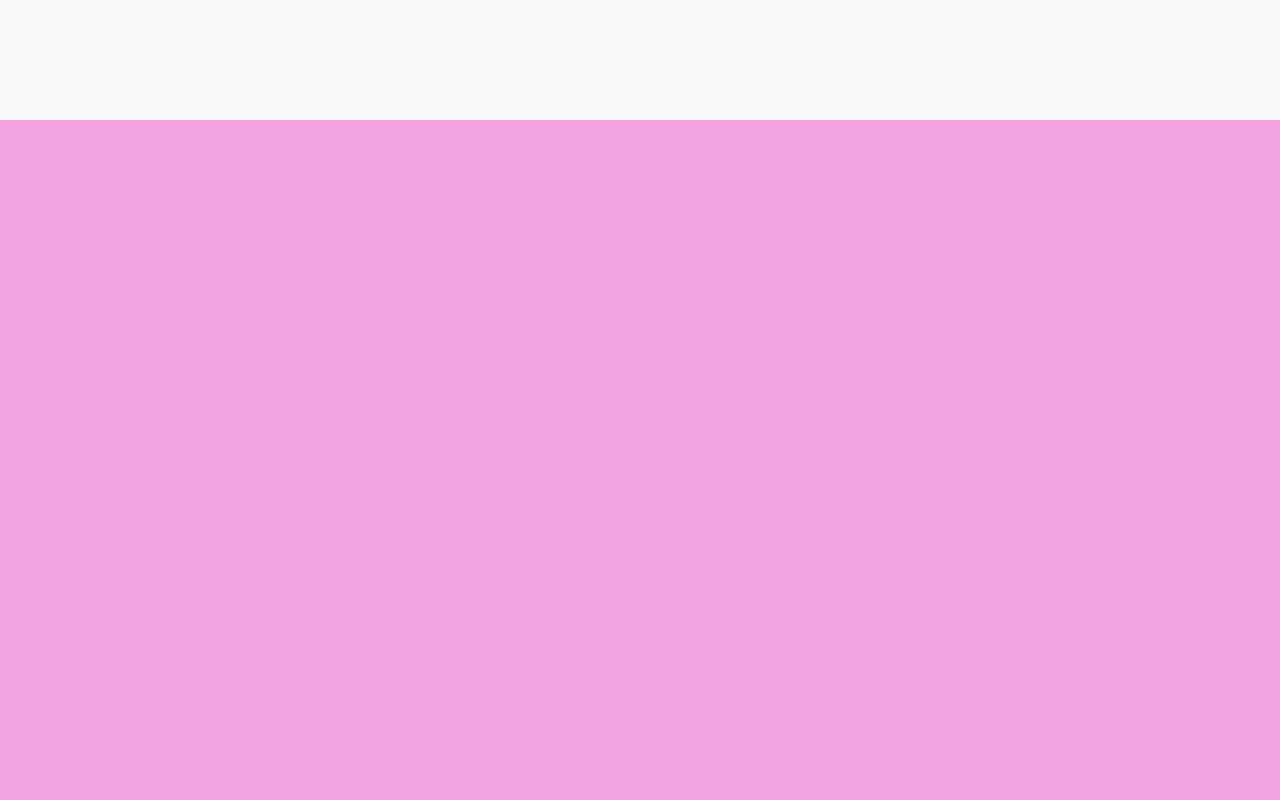
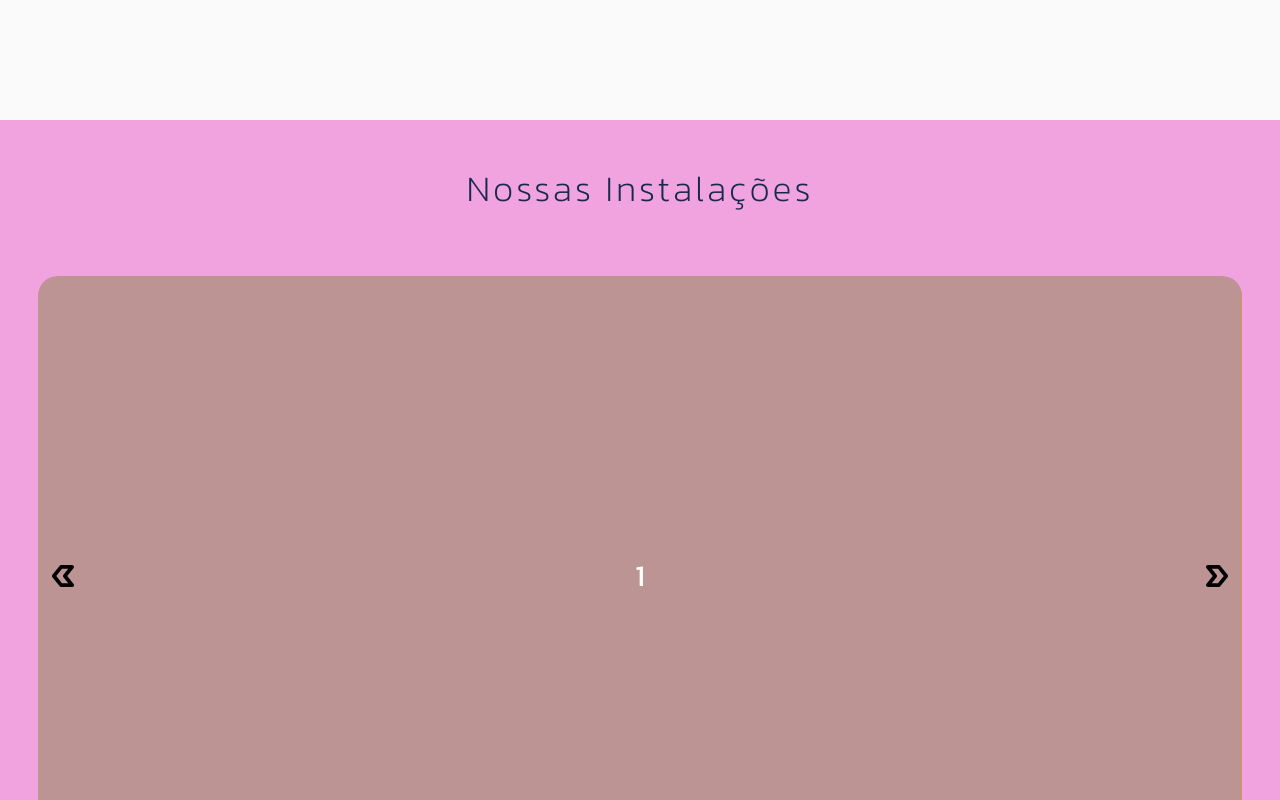
Before and after one commit to labmet-sites/labmet, a React (Vite) app: page / in a window 1280 px wide. Shown: the part 1480-2280 px from the top of the page. Built offline with nearby package versions, Linux system fonts and the light colour scheme.

Commit message:
feat: facilities carousel

```diff
--- a/package.json
+++ b/package.json
@@ -15,6 +15,7 @@
     "react": "^18.3.1",
     "react-dom": "^18.3.1",
     "react-icons": "^5.3.0",
+    "react-multi-carousel": "^2.8.5",
     "react-router-dom": "^6.27.0",
     "styled-components": "^6.1.13"
   },
--- a/src/pages/Home/sections/Facilities/FacilitiesSection.tsx
+++ b/src/pages/Home/sections/Facilities/FacilitiesSection.tsx
@@ -1,5 +1,50 @@
+import { useState } from 'react';
+import { Title } from '../../../../components/Title/Title';
+import { theme } from '../../../../styles/theme';
 import { FacilitiesStyled } from './FacilitiesStyled';
+import { TbArrowBadgeLeft } from 'react-icons/tb';
+import { TbArrowBadgeRight } from 'react-icons/tb';
 
 export default function FacilitiesSection() {
-  return <FacilitiesStyled></FacilitiesStyled>;
+  const [currentIndex, setCurrentIndex] = useState<number>(0);
+
+  const sections = ['1', '2', '3', '4'];
+
+  const handleNavigation = (direction: any) => {
+    if (direction === 'left') {
+      setCurrentIndex((prevIndex) =>
+        prevIndex === 0 ? sections.length - 1 : prevIndex - 1,
+      );
+    } else if (direction === 'right') {
+      setCurrentIndex((prevIndex) =>
+        prevIndex === sections.length - 1 ? 0 : prevIndex + 1,
+      );
+    }
+  };
+
+  return (
+    <FacilitiesStyled>
+      <Title $titleColor={theme.colors.primary}>Nossas Instalações </Title>
+      <div className="facilities-container">
+        {sections.map((item, index) => (
+          <div
+            key={index}
+            className={`facilitie sec-${index + 1}`}
+            style={{
+              transform: `translateX(${(index - currentIndex) * 100}%)`,
+              transition: 'transform 0.3s ease-in-out',
+            }}
+          >
+            {item}
+          </div>
+        ))}
+        <div className="arrow left" onClick={() => handleNavigation('left')}>
+          <TbArrowBadgeLeft />
+        </div>
+        <div className="arrow right" onClick={() => handleNavigation('right')}>
+          <TbArrowBadgeRight />
+        </div>
+      </div>
+    </FacilitiesStyled>
+  );
 }
--- a/src/pages/Home/sections/Facilities/FacilitiesStyled.tsx
+++ b/src/pages/Home/sections/Facilities/FacilitiesStyled.tsx
@@ -4,4 +4,85 @@ export const FacilitiesStyled = styled.section`
   width: 100%;
   height: 100vh;
   background-color: #f0a3df;
+  display: flex;
+  align-items: center;
+  padding-top: 50px;
+  flex-direction: column;
+
+  .facilities-container {
+    overflow: hidden;
+    position: relative;
+    display: flex;
+    width: 94%;
+    height: 80%;
+    margin-top: 70px;
+    .arrow {
+      position: absolute;
+      display: flex;
+      align-items: center;
+      justify-content: center;
+      z-index: 999;
+      width: 50px;
+      height: 100%;
+      transition: 300ms;
+      background-color: transparent;
+      overflow-x: hidden;
+
+      :nth-child(1) {
+        font-size: 44px;
+        color: #000;
+        transition: 300ms;
+      }
+
+      &:hover {
+        background-color: rgba(0, 0, 0, 0.2);
+        cursor: pointer;
+
+        :nth-child(1) {
+          color: #ffffff;
+          scale: 1.06;
+        }
+      }
+    }
+
+    .left {
+      left: 0px;
+      border-radius: 20px 0px 0px 20px;
+    }
+
+    .right {
+      right: 0px;
+      border-radius: 0px 20px 20px 0px;
+    }
+
+    .facilitie {
+      flex-shrink: 0;
+      width: 100%;
+      height: 100%;
+      display: flex;
+      align-items: center;
+      justify-content: center;
+      background-color: #79b5e9;
+      color: white;
+      font-size: 30px;
+      border-radius: 20px;
+      position: absolute;
+      top: 0;
+      left: 0;
+    }
+
+    .sec-1 {
+      background-color: #bd9494;
+    }
+
+    .sec-2 {
+      background-color: #da8c58;
+    }
+    .sec-3 {
+      background-color: #c56cdb;
+    }
+    .sec-3 {
+      background-color: #ddeb5f;
+    }
+  }
 `;
```
Also changed, not shown: 1 other file (tests, documents, lock files or other folders).
